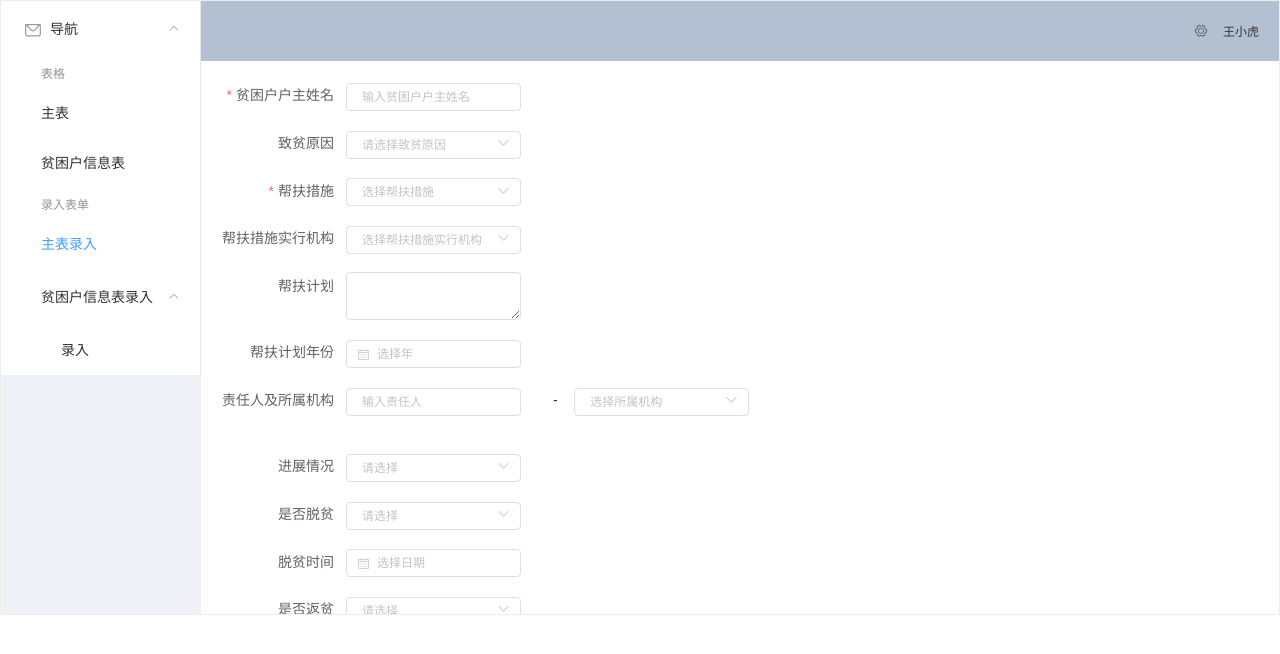
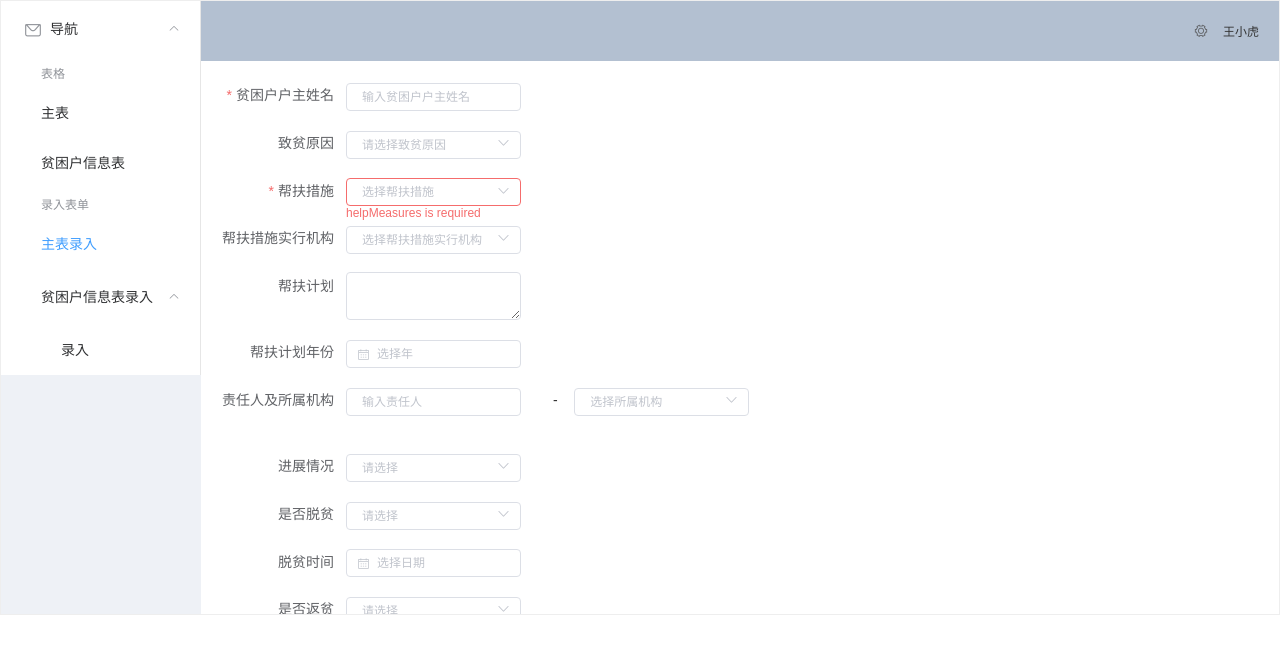
Before and after one commit to HaiChaoZhao/web, a Vue app: page /#/phtableform in a window 1280 px wide. Shown: the top 654 px of the page. Built offline with nearby package versions, Linux system fonts and the light colour scheme.

Commit message:
修复多选框

```diff
--- a/src/components/PhtableForm/PhtableForm.vue
+++ b/src/components/PhtableForm/PhtableForm.vue
@@ -9,9 +9,9 @@
           <el-option v-for="(item,index) of causeOfPovertyOptions" :key="index" :label="item" :value="item"></el-option>
         </el-select>
       </el-form-item>
-        <el-form-item prop="helpMeasures" label="帮扶措施" multiple required >
+        <el-form-item prop="helpMeasures" label="帮扶措施"  required >
           <!-- 多选 -->
-            <el-select placeholder="选择帮扶措施" v-model="ruleForm.helpMeasures" >
+            <el-select placeholder="选择帮扶措施" multiple v-model="ruleForm.helpMeasures" >
               <el-option v-for="(item,index) of helpMeasuresOptions" :key="index" :label="item" :value="item"></el-option>
             </el-select>
         </el-form-item>
```
